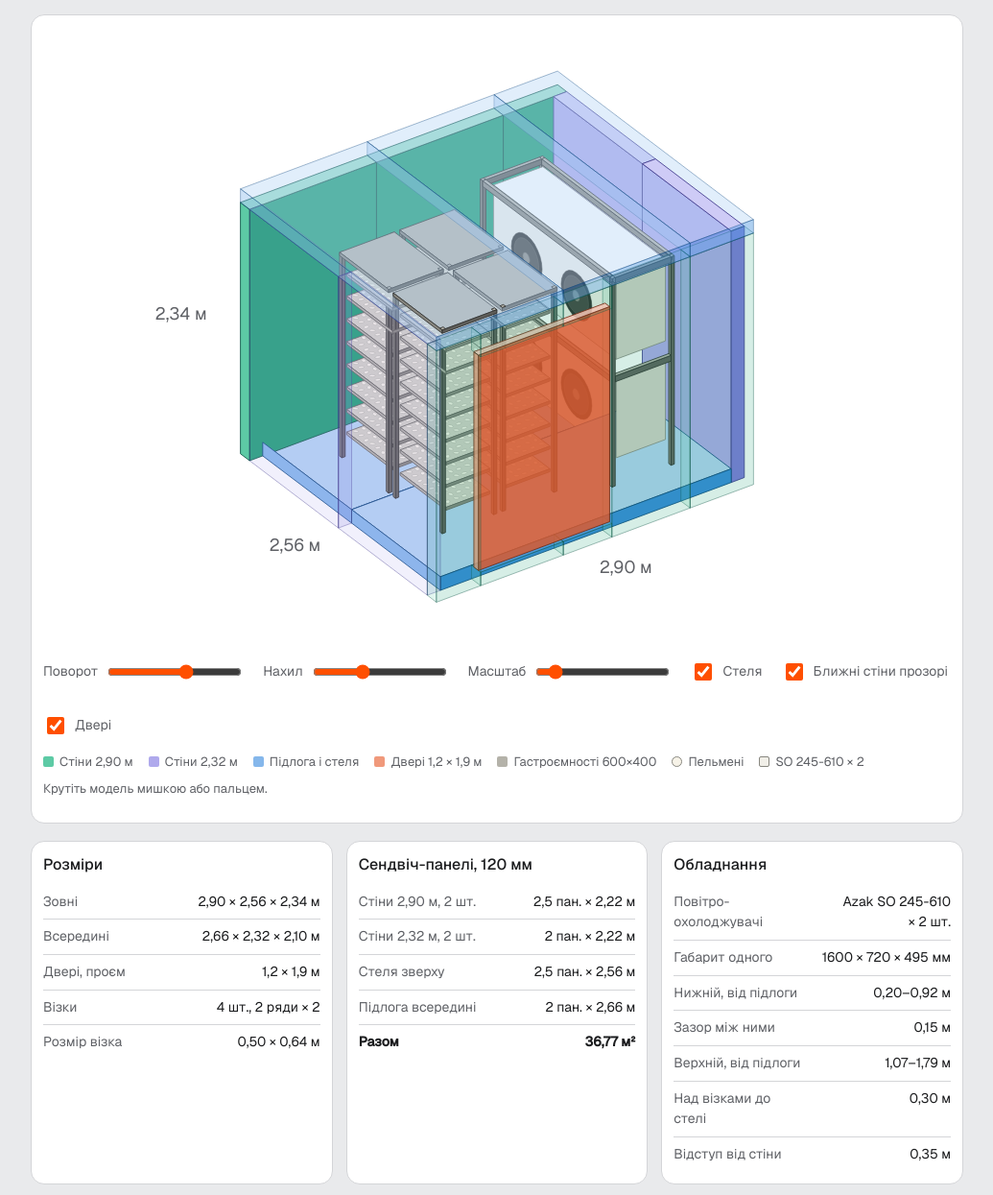
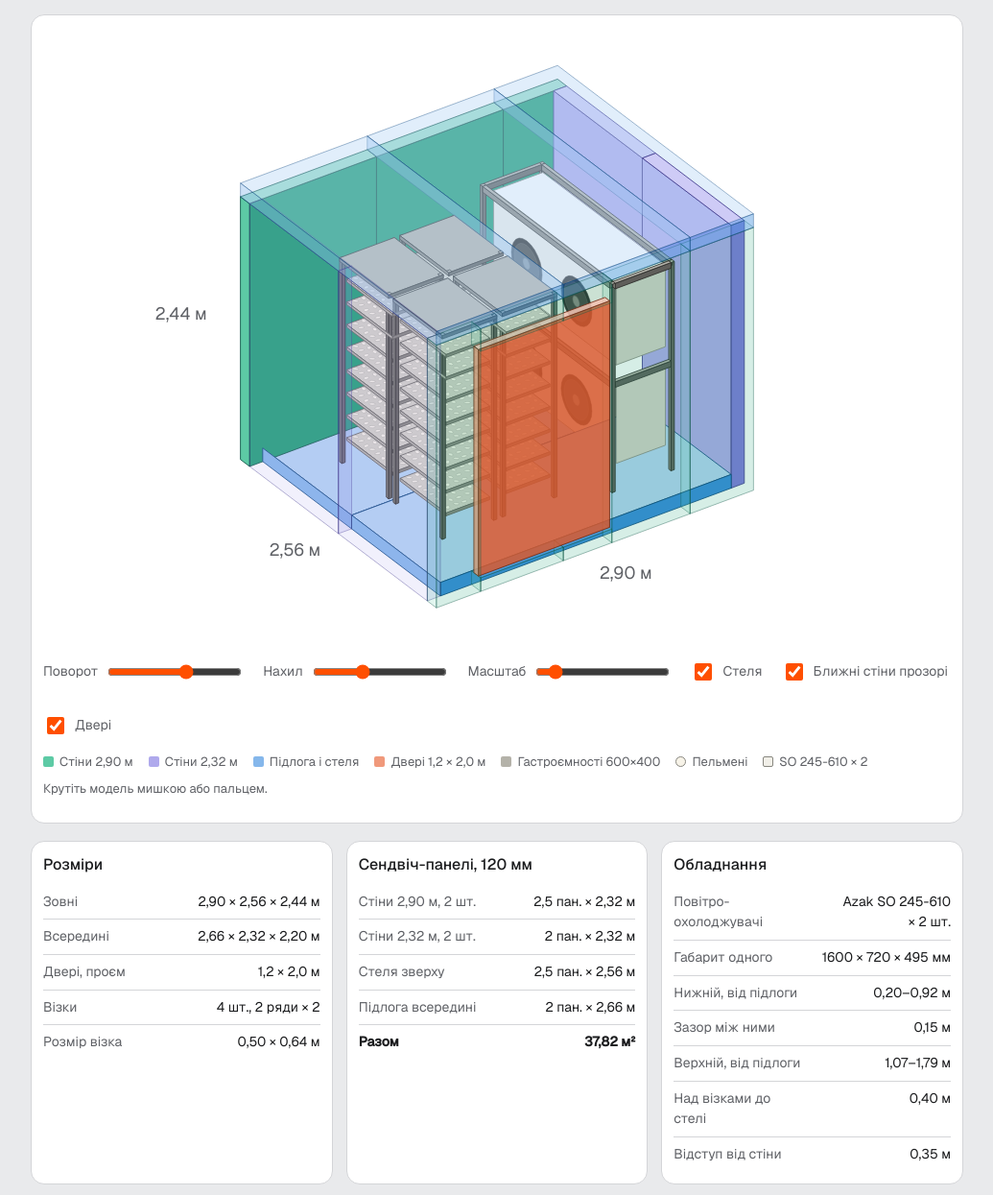
Before and after one commit to ap102020/kamera_Prom_10765, a plain HTML site: page index.html in a window 1280 px wide. Shown: the part 149-1394 px from the top of the page at 96% size, without its empty margins (122-1157 px from the left). Drawn offline with nearby package versions, Linux system fonts and the light colour scheme.

Commit message:
Add files via upload

```diff
--- a/index.html
+++ b/index.html
@@ -43,7 +43,7 @@ tr:last-child td{border-bottom:0}
 <body>
 <div class="band">
 <h1>Камера шокової заморозки на 4 візки</h1>
-<p class="sub">Зовні 2,90 × 2,56 × 2,34 м · всередині висота 2,10 м · сендвіч-панель 120 мм · 2 повітроохолоджувачі Azak SO 245-610 один над одним</p>
+<p class="sub">Зовні 2,90 × 2,56 × 2,44 м · всередині висота 2,20 м · сендвіч-панель 120 мм · 2 повітроохолоджувачі Azak SO 245-610 один над одним</p>
 <div class="card">
 <svg id="v" viewBox="0 0 680 460" role="img" aria-label="Тривимірна модель камери з візками, гастроємностями з пельменями і повітроохолоджувачами"></svg>
 <div class="ctl">
@@ -58,7 +58,7 @@ tr:last-child td{border-bottom:0}
 <span><span class="sw" style="background:#5DCAA5"></span>Стіни 2,90 м</span>
 <span><span class="sw" style="background:#AFA9EC"></span>Стіни 2,32 м</span>
 <span><span class="sw" style="background:#85B7EB"></span>Підлога і стеля</span>
-<span><span class="sw" style="background:#F0997B"></span>Двері 1,2 × 1,9 м</span>
+<span><span class="sw" style="background:#F0997B"></span>Двері 1,2 × 2,0 м</span>
 <span><span class="sw" style="background:#B4B2A9"></span>Гастроємності 600×400</span>
 <span><span class="sw" style="background:#F7F3E8;border:1px solid #888780;border-radius:50%"></span>Пельмені</span>
 <span><span class="sw" style="background:#F1EFE8;border:1px solid #888780"></span>SO 245-610 × 2</span>
@@ -68,18 +68,18 @@ tr:last-child td{border-bottom:0}
 
 <div class="grid">
 <div class="card"><h2>Розміри</h2><table>
-<tr><td>Зовні</td><td><span class="nb">2,90 × 2,56</span> <span class="nb">× 2,34 м</span></td></tr>
-<tr><td>Всередині</td><td><span class="nb">2,66 × 2,32</span> <span class="nb">× 2,10 м</span></td></tr>
-<tr><td>Двері, проєм</td><td class="nb">1,2 × 1,9 м</td></tr>
+<tr><td>Зовні</td><td><span class="nb">2,90 × 2,56</span> <span class="nb">× 2,44 м</span></td></tr>
+<tr><td>Всередині</td><td><span class="nb">2,66 × 2,32</span> <span class="nb">× 2,20 м</span></td></tr>
+<tr><td>Двері, проєм</td><td class="nb">1,2 × 2,0 м</td></tr>
 <tr><td>Візки</td><td>4 шт., <span class="nb">2 ряди × 2</span></td></tr>
 <tr><td>Розмір візка</td><td class="nb">0,50 × 0,64 м</td></tr>
 </table></div>
 <div class="card"><h2>Сендвіч-панелі, 120 мм</h2><table>
-<tr><td>Стіни 2,90 м, 2 шт.</td><td><span class="nb">2,5 пан.</span> <span class="nb">× 2,22 м</span></td></tr>
-<tr><td>Стіни 2,32 м, 2 шт.</td><td><span class="nb">2 пан.</span> <span class="nb">× 2,22 м</span></td></tr>
+<tr><td>Стіни 2,90 м, 2 шт.</td><td><span class="nb">2,5 пан.</span> <span class="nb">× 2,32 м</span></td></tr>
+<tr><td>Стіни 2,32 м, 2 шт.</td><td><span class="nb">2 пан.</span> <span class="nb">× 2,32 м</span></td></tr>
 <tr><td>Стеля зверху</td><td><span class="nb">2,5 пан.</span> <span class="nb">× 2,56 м</span></td></tr>
 <tr><td>Підлога всередині</td><td><span class="nb">2 пан.</span> <span class="nb">× 2,66 м</span></td></tr>
-<tr><td><b style="color:var(--ink)">Разом</b></td><td class="nb"><b>36,77 м²</b></td></tr>
+<tr><td><b style="color:var(--ink)">Разом</b></td><td class="nb"><b>37,82 м²</b></td></tr>
 </table></div>
 <div class="card"><h2>Обладнання</h2><table>
 <tr><td>Повітро&shy;охолоджувачі</td><td>Azak <span class="nb">SO 245-610</span> <span class="nb">× 2 шт.</span></td></tr>
@@ -87,7 +87,7 @@ tr:last-child td{border-bottom:0}
 <tr><td>Нижній, від підлоги</td><td class="nb">0,20–0,92 м</td></tr>
 <tr><td>Зазор між ними</td><td class="nb">0,15 м</td></tr>
 <tr><td>Верхній, від підлоги</td><td class="nb">1,07–1,79 м</td></tr>
-<tr><td>Над візками до стелі</td><td class="nb">0,30 м</td></tr>
+<tr><td>Над візками до стелі</td><td class="nb">0,40 м</td></tr>
 <tr><td>Відступ від стіни</td><td class="nb">0,35 м</td></tr>
 </table></div>
 </div>
@@ -95,10 +95,10 @@ tr:last-child td{border-bottom:0}
 </div>
 <script>
 {
-const W=2.90,L=2.56,T=.12,H=2.22,B=[];
+const W=2.90,L=2.56,T=.12,H=2.32,B=[];
 const add=(x0,x1,y0,y1,z0,z1,c,g,o)=>B.push(Object.assign({b:[x0,x1,y0,y1,z0,z1],c,g},o||{}));
 const PX=[0,1.16,2.32,2.90];
-const dx0=0.405,dx1=1.605,dz0=0.12,dz1=2.02;
+const dx0=0.405,dx1=1.605,dz0=0.12,dz1=2.12;
 for(let i=0;i<3;i++){const a=PX[i],b=PX[i+1];
  add(a,b,L-T,L,0,H,'teal','w',{side:'B'});
  if(b<=dx0||a>=dx1){add(a,b,0,T,0,H,'teal','w',{side:'F'});continue;}
@@ -157,7 +157,7 @@ function draw(){
  const c=Math.cos(yaw),s=Math.sin(yaw),cp=Math.cos(pit),sp=Math.sin(pit);
  const vis=n=>((n[0]*s+n[1]*c)*cp-n[2]*sp)<0;
  const zoomed=S>100;
- const pr=p=>{const x=p[0]-(zoomed?1.1:W/2),y=p[1]-(zoomed?1.28:L/2),z=p[2]-(zoomed?1.0:1.17);const x1=x*c-y*s,y1=x*s+y*c;return[340+S*x1,232-S*(z*cp+y1*sp),y1*cp-z*sp];};
+ const pr=p=>{const x=p[0]-(zoomed?1.1:W/2),y=p[1]-(zoomed?1.28:L/2),z=p[2]-(zoomed?1.05:1.22);const x1=x*c-y*s,y1=x*s+y*c;return[340+S*x1,232-S*(z*cp+y1*sp),y1*cp-z*sp];};
  const F=[];
  for(const o of B){
   if(o.g==='c'&&!cE.checked)continue;
@@ -178,7 +178,7 @@ function draw(){
   out.push('<polygon points="'+pts(f.q)+'" fill="'+f.col[f.k]+'" fill-opacity="'+f.op+'" stroke="'+f.col[3]+'" stroke-opacity="'+(f.op<.5?.45:1)+'" stroke-width="0.6" stroke-linejoin="round"/>');
   if(f.ex)for(const e of f.ex)out.push('<polygon points="'+pts(e.q)+'" fill="'+e.fill+'" stroke="'+e.st+'" stroke-width="0.4"/>');
  }
- if(!zoomed){const LB=[[[W/2,-0.4,0],'2,90 м'],[[-0.4,L/2,0],'2,56 м'],[[-0.3,L+0.35,1.17],'2,34 м']];
+ if(!zoomed){const LB=[[[W/2,-0.4,0],'2,90 м'],[[-0.4,L/2,0],'2,56 м'],[[-0.3,L+0.35,1.22],'2,44 м']];
  for(const [p,t] of LB){const q=pr(p);out.push('<text x="'+q[0].toFixed(1)+'" y="'+q[1].toFixed(1)+'" text-anchor="middle" dominant-baseline="central" style="fill:var(--mut);font-size:13px;font-family:Geist,system-ui,sans-serif">'+t+'</text>');}}
  svg.innerHTML=out.join('');
 }
```
